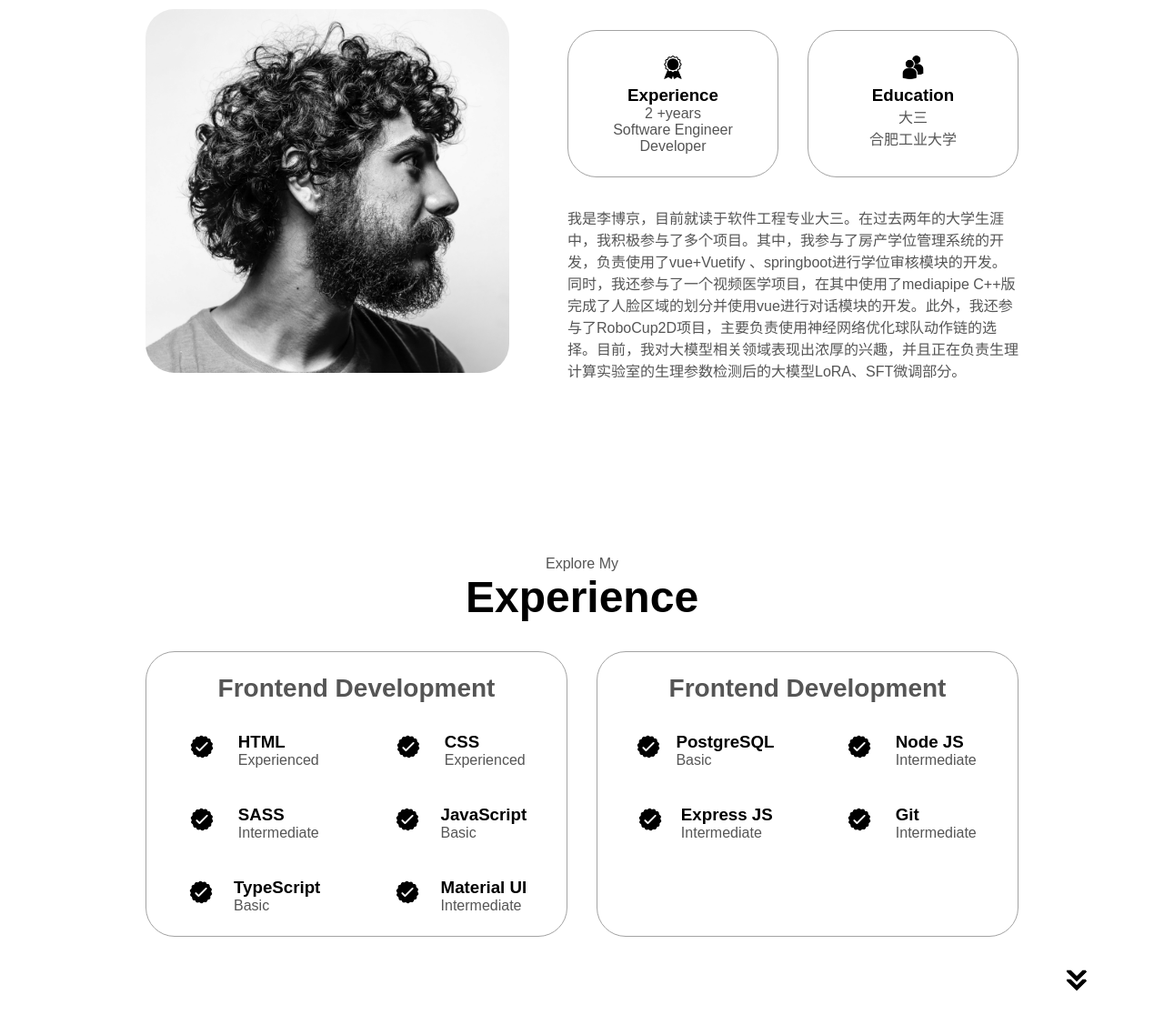
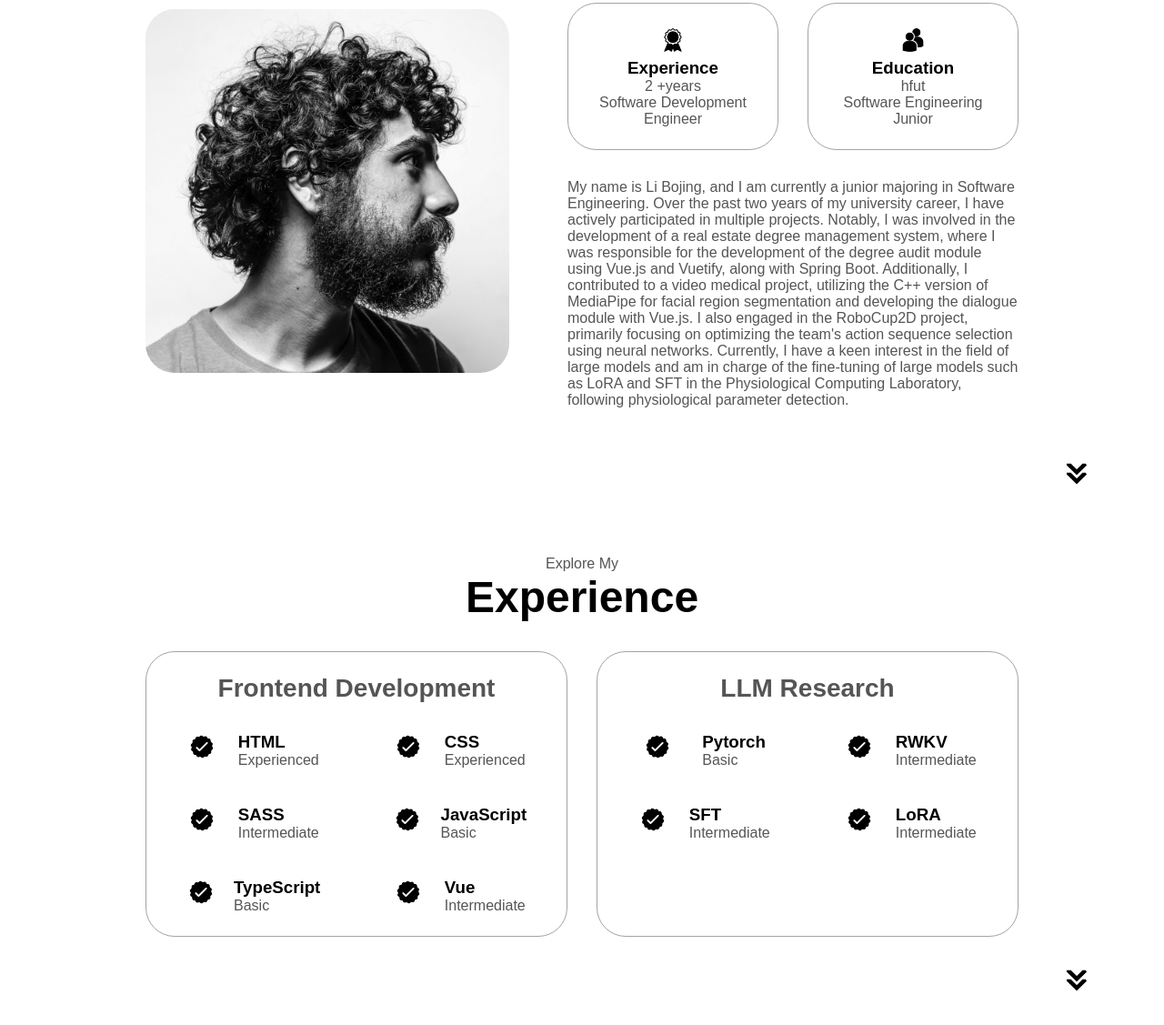
Before and after one commit to mofanh/web-portfolio, a plain HTML site: page index.html in a window 1280 px wide. Shown: the part 1085-2212 px from the top of the page at 91% size. Drawn offline with Linux system fonts and the light colour scheme.

Commit message:
add arrow and modify some msg

```diff
--- a/index.html
+++ b/index.html
@@ -37,15 +37,12 @@
     </nav>
     <section id="profile">
       <div class="section_pic-container">
-        <img
-          src="./assets/pic/profile-pic.png"
-          alt="BoJing Li profile picture"
-        />
+        <img src="./assets/pic/exp.png" alt="BoJing Li profile picture" />
       </div>
       <div class="section_text">
         <p class="section_text_p1">Hello, I'm</p>
         <h1 class="title">BoJing Li</h1>
-        <p class="section_text_p2">Software Engineer Developer</p>
+        <p class="section_text_p2">Software Development Engineer</p>
         <div class="btn-container">
           <button
             class="btn btn-color-2"
@@ -68,7 +65,7 @@
             src="./assets/socials/github.png"
             alt="My Github Profile"
             class="icon"
-            onclick="location.href='https://github.com'"
+            onclick="location.href='https://github.com/mofanh'"
           />
         </div>
       </div>
@@ -95,7 +92,7 @@
               <h3>Experience</h3>
               <p>
                 2 +years <br />
-                Software Engineer Developer
+                Software Development Engineer
               </p>
             </div>
             <div class="details_container">
@@ -106,20 +103,38 @@
               />
               <h3>Education</h3>
               <p>
-                大三 <br />
-                合肥工业大学
+                hfut <br />
+                Software Engineering Junior
               </p>
             </div>
           </div>
           <div class="text-container">
             <p>
-              我是李博京，目前就读于软件工程专业大三。在过去两年的大学生涯中，我积极参与了多个项目。其中，我参与了房产学位管理系统的开发，负责使用了vue+Vuetify
-              、springboot进行学位审核模块的开发。同时，我还参与了一个视频医学项目，在其中使用了mediapipe
-              C++版完成了人脸区域的划分并使用vue进行对话模块的开发。此外，我还参与了RoboCup2D项目，主要负责使用神经网络优化球队动作链的选择。目前，我对大模型相关领域表现出浓厚的兴趣，并且正在负责生理计算实验室的生理参数检测后的大模型LoRA、SFT微调部分。
+              My name is Li Bojing, and I am currently a junior majoring in
+              Software Engineering. Over the past two years of my university
+              career, I have actively participated in multiple projects.
+              Notably, I was involved in the development of a real estate degree
+              management system, where I was responsible for the development of
+              the degree audit module using Vue.js and Vuetify, along with
+              Spring Boot. Additionally, I contributed to a video medical
+              project, utilizing the C++ version of MediaPipe for facial region
+              segmentation and developing the dialogue module with Vue.js. I
+              also engaged in the RoboCup2D project, primarily focusing on
+              optimizing the team's action sequence selection using neural
+              networks. Currently, I have a keen interest in the field of large
+              models and am in charge of the fine-tuning of large models such as
+              LoRA and SFT in the Physiological Computing Laboratory, following
+              physiological parameter detection.
             </p>
           </div>
         </div>
       </div>
+      <img
+        src="./assets/temp/arrow.png"
+        alt="Arrow icon"
+        class="icon arrow"
+        onclick="location.href='./#experience'"
+      />
     </section>
     <section id="experience">
       <p class="section_text_p1">Explore My</p>
@@ -191,14 +206,14 @@
                   class="icon"
                 />
                 <div>
-                  <h3>Material UI</h3>
+                  <h3>Vue</h3>
                   <p>Intermediate</p>
                 </div>
               </article>
             </div>
           </div>
           <div class="details_container">
-            <h2 class="experience_sub_title">Frontend Development</h2>
+            <h2 class="experience_sub_title">LLM Research</h2>
             <div class="article_container">
               <article>
                 <img
@@ -207,7 +222,7 @@
                   class="icon"
                 />
                 <div>
-                  <h3>PostgreSQL</h3>
+                  <h3>Pytorch</h3>
                   <p>Basic</p>
                 </div>
               </article>
@@ -218,7 +233,7 @@
                   class="icon"
                 />
                 <div>
-                  <h3>Node JS</h3>
+                  <h3>RWKV</h3>
                   <p>Intermediate</p>
                 </div>
               </article>
@@ -229,7 +244,7 @@
                   class="icon"
                 />
                 <div>
-                  <h3>Express JS</h3>
+                  <h3>SFT</h3>
                   <p>Intermediate</p>
                 </div>
               </article>
@@ -240,7 +255,7 @@
                   class="icon"
                 />
                 <div>
-                  <h3>Git</h3>
+                  <h3>LoRA</h3>
                   <p>Intermediate</p>
                 </div>
               </article>
@@ -375,8 +390,8 @@
         </div>
       </nav>
       <p>
-        Copyright &copy; 2024 LBJ. All Rights Reserved. This work is
-        licensed under the
+        Copyright &copy; 2024 LBJ. All Rights Reserved. This work is licensed
+        under the
         <a href="http://www.apache.org/licenses/LICENSE-2.0"
           >Apache License, Version 2.0</a
         >.
--- a/style.css
+++ b/style.css
@@ -199,7 +199,7 @@ section {
   text-align: center;
 }
 
-#socials-container {
+.socials-container {
   display: flex;
   justify-content: center;
   margin-top: 1rem;
```
Also changed, not shown: assets/pic/exp.png (added).
